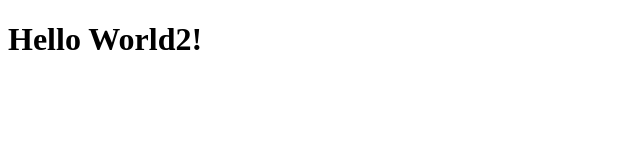
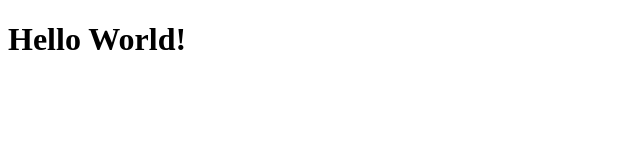
Before and after one commit to bdtripp-organization/my-test-app2, a plain HTML site: page index.html in a window 1280 px wide. Shown: the full height of the page, 0-640 px from the left. Drawn offline with Linux system fonts and the light colour scheme.

```diff
--- a/index.html
+++ b/index.html
@@ -6,6 +6,6 @@
         <title>Page Title</title>
     </head>
     <body>
-        <h1>Hello World2!</h1>
+        <h1>Hello World!</h1>
     </body>
 </html>
```
Also changed, not shown: 3 other files.
